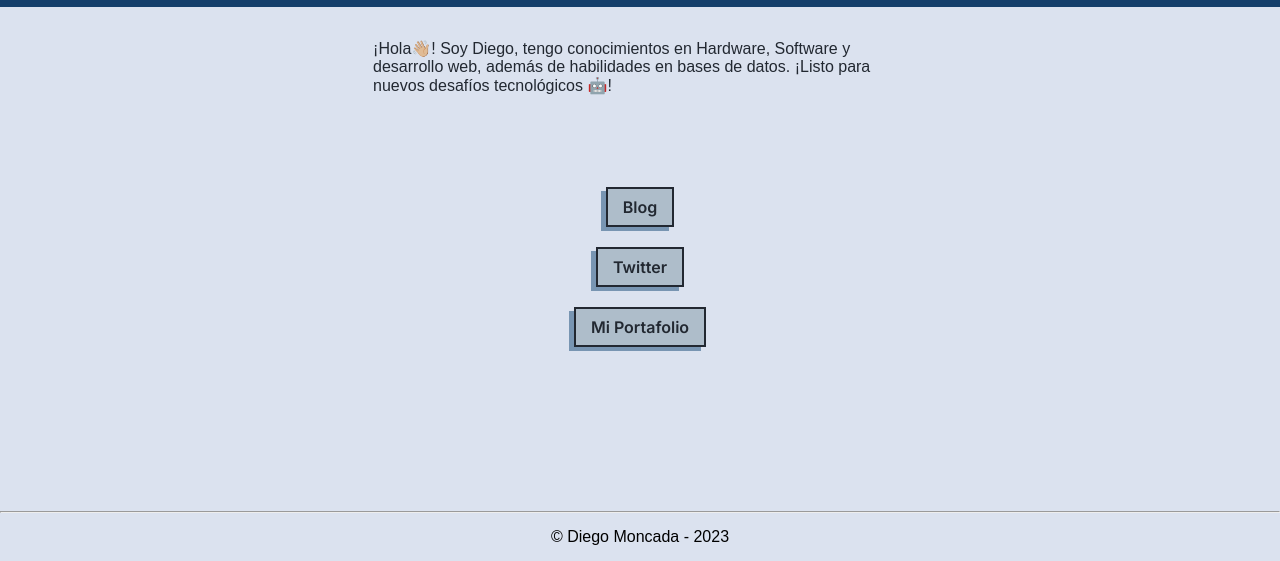
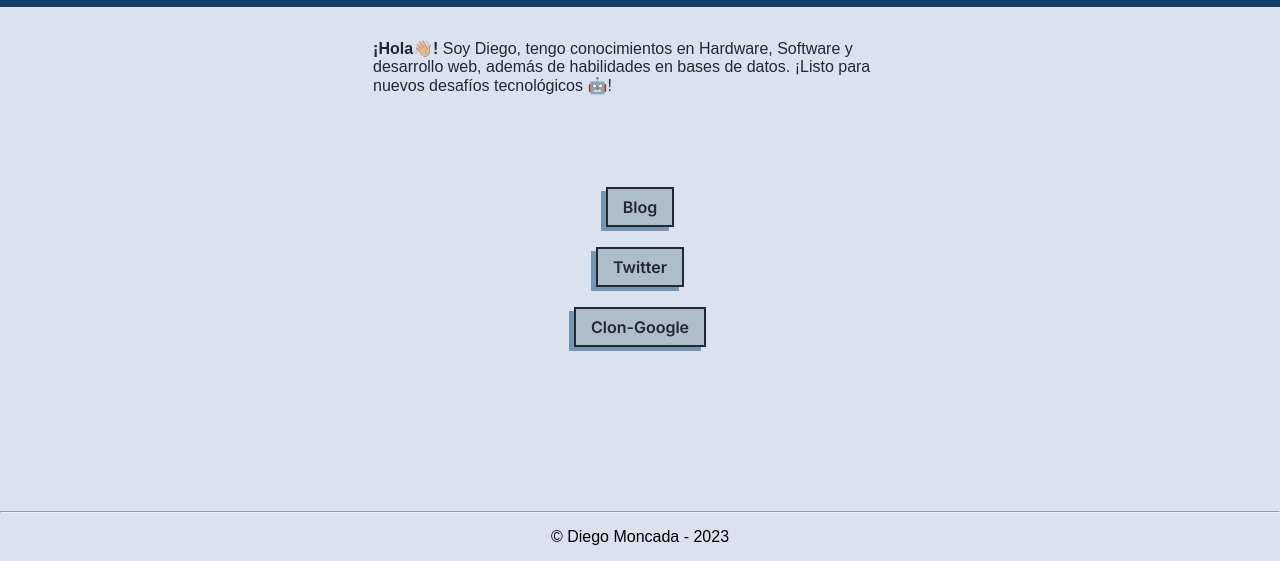
Before and after one commit to diegoamm7/miportal.github.io, a plain HTML site: page index.html in a window 1280 px wide. Shown: the part 466-1027 px from the top of the page. Drawn offline with Linux system fonts and the light colour scheme; a web font is replaced by a local one.

Commit message:
actualizacion link google-clon ver1

```diff
--- a/index.html
+++ b/index.html
@@ -51,7 +51,7 @@
         <main>
             <section class="informacion">
                 <p>
-                    ¡Hola👋🏼! Soy Diego, tengo conocimientos en Hardware, Software y desarrollo web, además de habilidades en bases de datos.
+                    <strong>¡Hola👋🏼!</strong> Soy Diego, tengo conocimientos en Hardware, Software y desarrollo web, además de habilidades en bases de datos.
                     ¡Listo para nuevos desafíos tecnológicos 🤖!
                 </p>
             </section>
@@ -59,7 +59,7 @@
                 <ul>
                     <li><a href="index.html" class="btn" target="_blank">Blog</a></li>
                     <li><a href="https://twitter.com/diegoamm7" class="btn" target="_blank">Twitter</a></li>
-                    <li><a href="index.html" class="btn" target="_blank">Mi Portafolio</a></li>
+                    <li><a href="https://diegoamm7.github.io/google.github.io/" class="btn" target="_blank">Clon-Google</a></li>
                 </ul>
             </section>
         </main>
```
